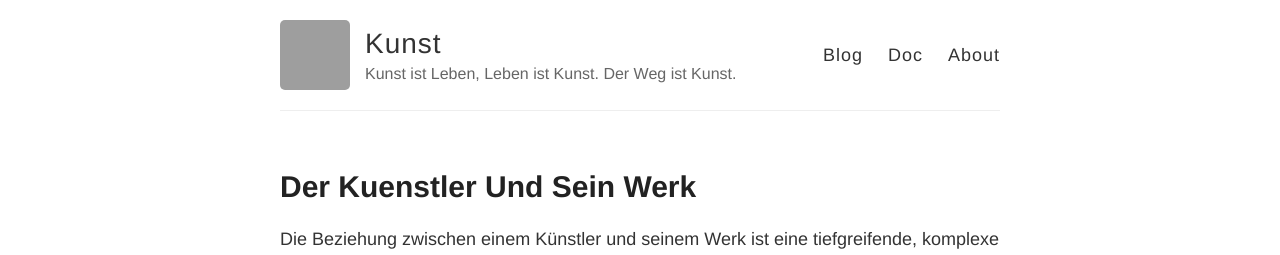
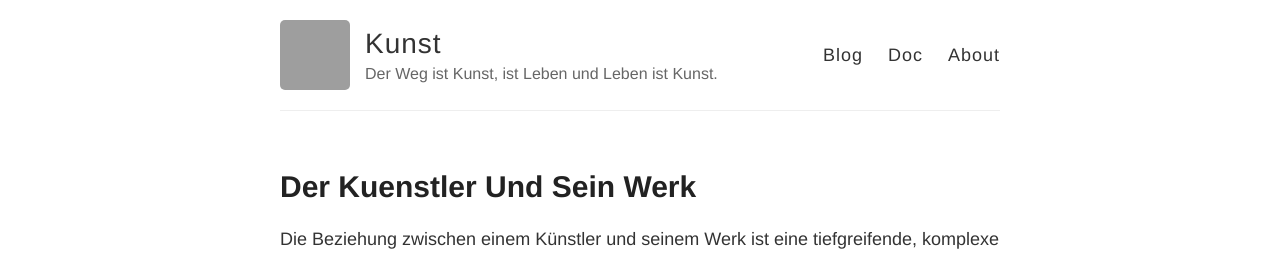
Before and after one commit to S2030c/kunst, a Jekyll site: the page built from index.html, in a window 1280 px wide. Shown: the top 255 px of the page. Built offline with Jekyll 4.4.1, drawn with Linux system fonts in a browser that asks for light colours; grey boxes are pictures that could not be loaded.

Commit message:
Update _config.yml

```diff
--- a/_config.yml
+++ b/_config.yml
@@ -6,7 +6,7 @@
 name: Kunst
 
 # Short bio or description (displayed in the header)
-description: "Kunst ist Leben, Leben ist Kunst. Der Weg ist Kunst."
+description: "Der Weg ist Kunst, ist Leben und Leben ist Kunst."
 
 # URL of your avatar or profile pic (you could use your GitHub profile pic)
 avatar: https://avatars.githubusercontent.com/u/175114473?v=4
```
